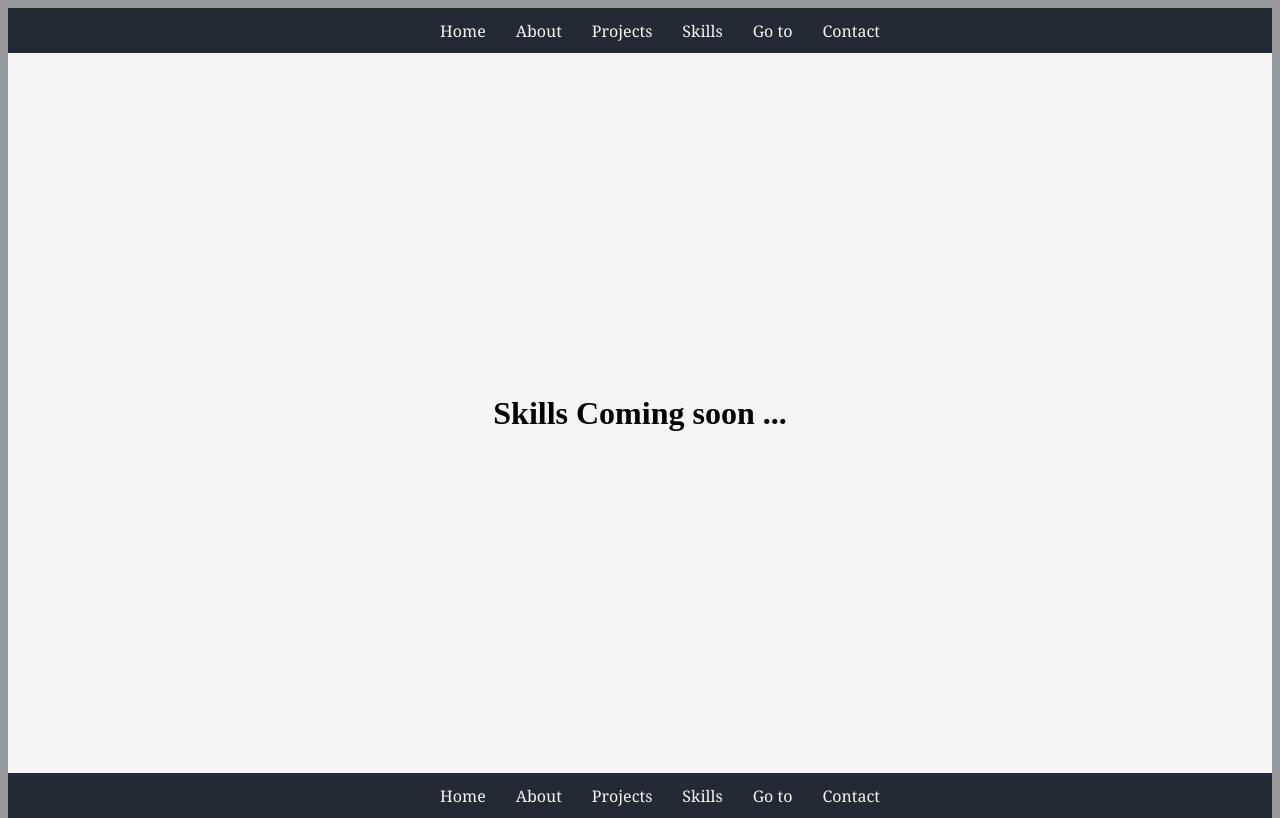
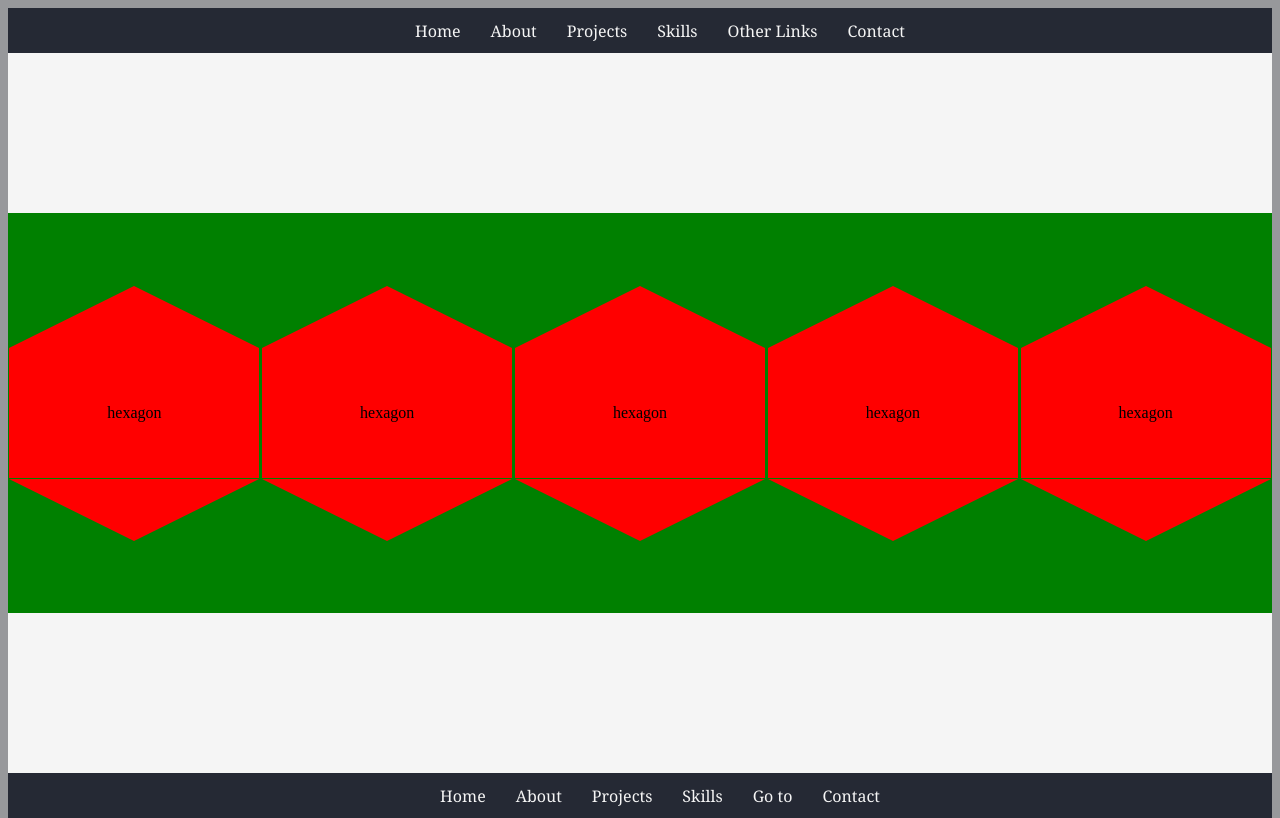
Before and after one commit to thiernodiallo222/thiernodiallo222, a React (Create React App) app: page /skills in a window 1280 px wide. Built offline with nearby package versions, Linux system fonts and the light colour scheme.

Commit message:
just commit

```diff
--- a/src/children/ProjectsChild.js
+++ b/src/children/ProjectsChild.js
@@ -11,10 +11,11 @@ const ProjectsChild = () => {
 
                 <div className="insider-lines">
                     <div className="box-long">
-                        <Link to ="/better professor" className="better-professor"> Better Professor </Link>
+                               <Link to ="/better professor" className="better-professor"> Better Professor </Link>
                           <Route path="/better-professor" component={ Redirect }
                                loc="https://better-professor-site.netlify.com/"  />
-                      </div>
+                        </div>
+
                     <div className="box-med">  box-two   </div>
                     <div className="box-small">  box-three </div>
                 </div>
--- a/src/children/SkillsChild.js
+++ b/src/children/SkillsChild.js
@@ -1,13 +1,19 @@
 import React from 'react'
-import SkillsCard from '../greatChildren/SkillsCard';
+// import SkillsCard from '../greatChildren/SkillsCard';
 import './children.scss';
 
 const SkillsChild = () => {
     return (
         <div className="skills-page" >
 
-            <SkillsCard />
+            <div className="skills-page-two">
+         <div className="hexagon"> hexagon </div>
+            <div className="hexagon"> hexagon </div>
+            <div className="hexagon"> hexagon </div>
+            <div className="hexagon"> hexagon </div>
+             <div className="hexagon"> hexagon </div>
 
+            </div>
         </div>
     )
 }
--- a/src/children/children.scss
+++ b/src/children/children.scss
@@ -254,5 +254,45 @@ height: 90vh;
 display: flex;
 justify-content: center;
 align-items: center;
+}
+  .skills-page-two{
+        width: 100vw;
+        height: 50vh;
+        background: green;
+        display: flex;
+        justify-content: space-around;
+        align-items: center;
+    }
+ .hexagon {
+      width: 250px;
+      height: 130px;
+      background: red;
+      position: relative;
+   display: flex;
+   justify-content: center;
+   align-items: center;
 
-}
+    }
+
+    .hexagon:before {
+      content: "";
+      position: absolute;
+      top: -62.5px;
+      left: 0;
+      width: 0;
+      height: 0;
+      border-left: 125px solid transparent;
+      border-right: 125px solid transparent;
+      border-bottom: 62.5px solid red;
+    }
+    .hexagon:after {
+      content: "";
+      position: absolute;
+      bottom: -62.5px;
+      left: 0;
+      width: 0;
+      height: 0;
+      border-left: 125px solid transparent;
+      border-right: 125px solid transparent;
+      border-top: 62.5px solid red;
+    }
--- a/src/components/Home.js
+++ b/src/components/Home.js
@@ -12,7 +12,6 @@ const Home = () => {
         </div>
     )
 }
-
 export default Home
 
 
--- a/src/components/NavBar.js
+++ b/src/components/NavBar.js
@@ -10,7 +10,7 @@ const NavBar = () => {
                     <NavLink to="/about" className="link">About </NavLink>
                     <NavLink to ="/projects" className="link" >Projects</NavLink>
                     <NavLink to="/skills" className="link" > Skills</NavLink>
-                    <NavLink to="/go-to" className="link" >Go to</NavLink>
+                    <NavLink to="/go-to" className="link" >Other Links</NavLink>
                     <NavLink to ="/contact" className="link" > Contact</NavLink>
            </ul>
         </div>
```
